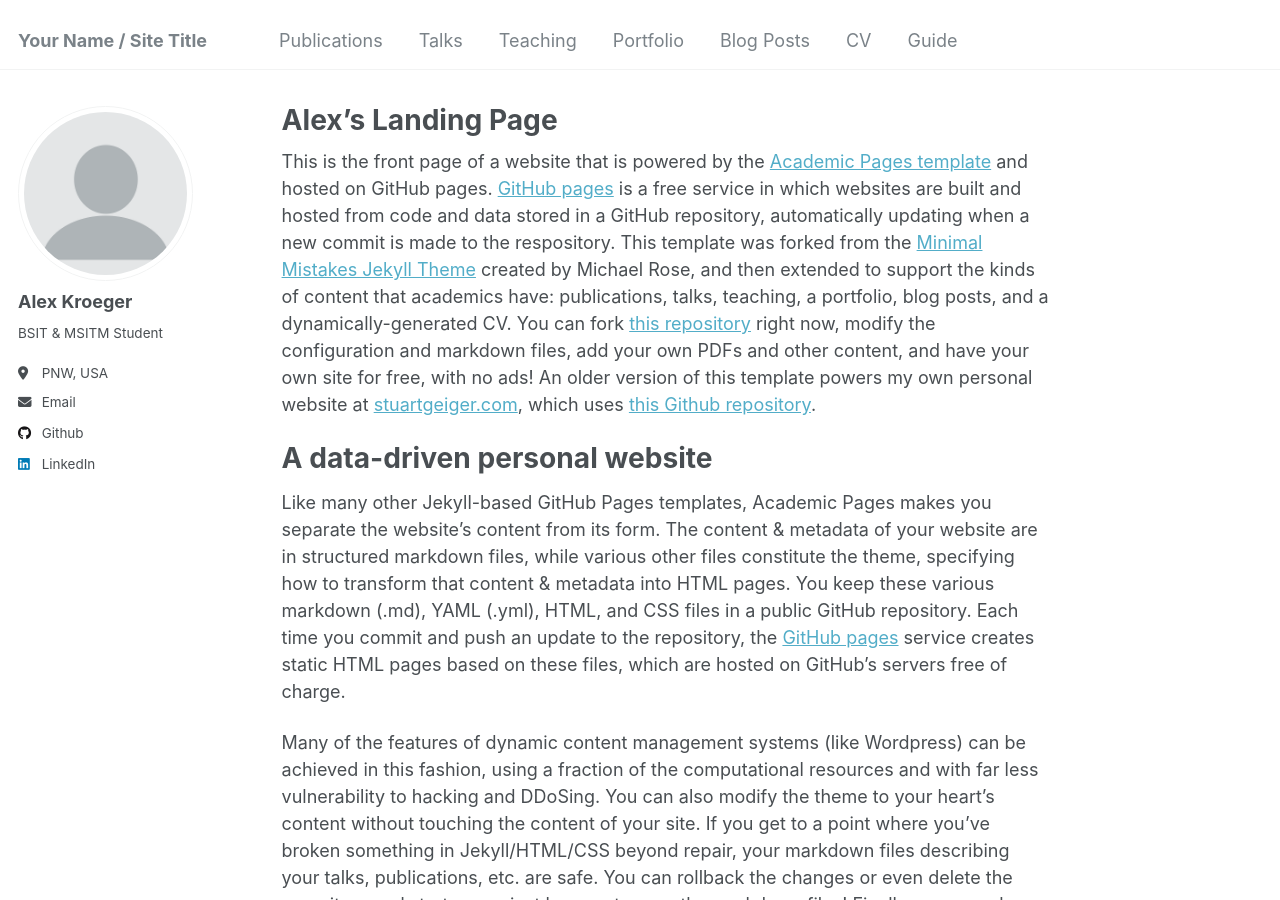
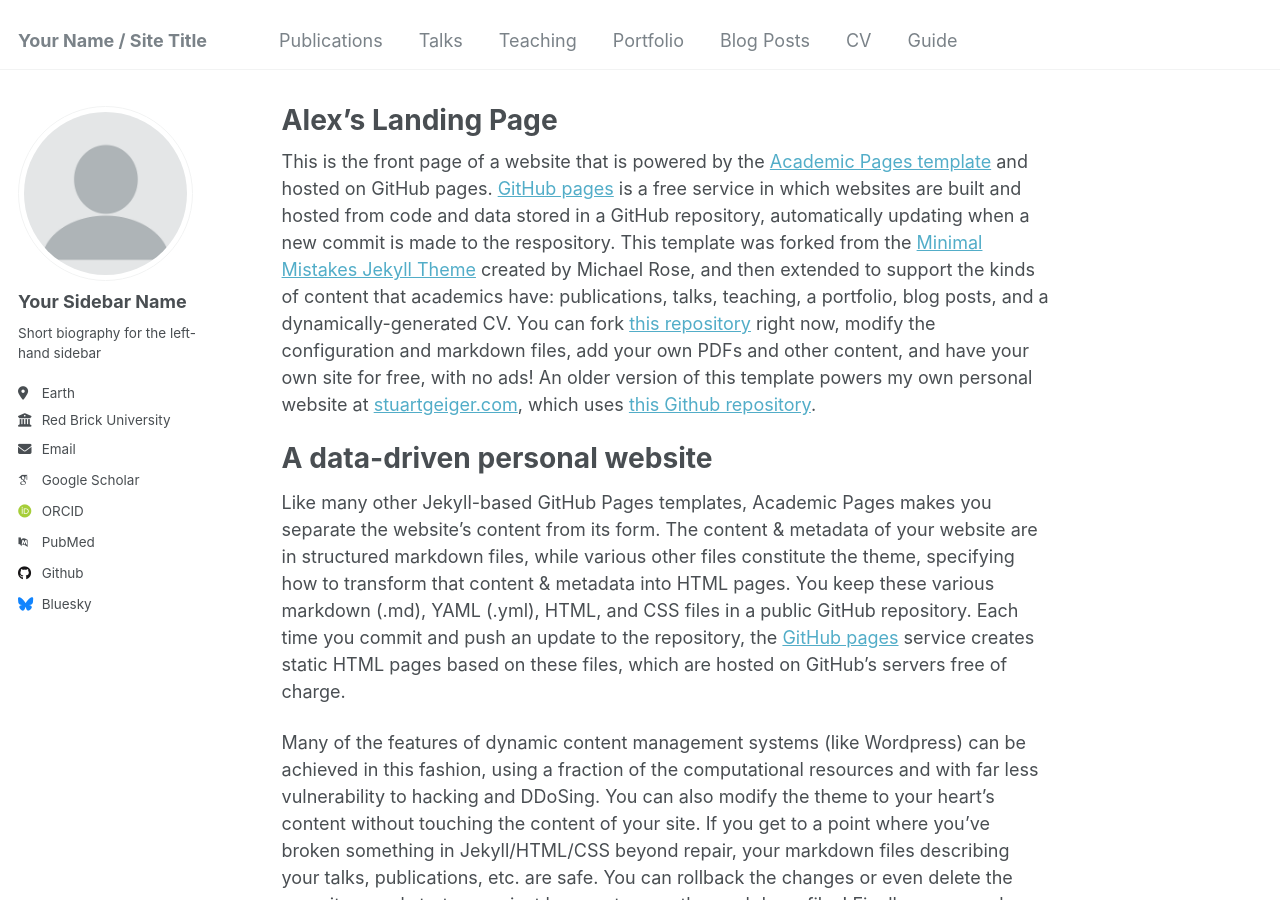
Before and after one commit to akroeger1984/akroeger.github.io, a Jekyll site: the page built from _pages/about.md, in a window 1280 px wide and 900 px high. Built offline with Jekyll 4.4.1, drawn with Linux system fonts in a browser that asks for light colours; some web fonts are replaced.

Commit message:
Revert "Added details"
This reverts commit cf50e7d6201431e76d81c27b555a950b7ed7b04b.

```diff
--- a/_config.yml
+++ b/_config.yml
@@ -22,33 +22,33 @@ repository               : "akroeger1984/akroeger1984.github.io"
 author:
   # Biographic information
   avatar           : "profile.png"
-  name             : "Alex Kroeger"
+  name             : "Your Sidebar Name"
   pronouns         : # example: "she/her"
-  bio              : "BSIT & MSITM Student"
-  location         : "PNW, USA"
-  employer         : #"Red Brick University"
+  bio              : "Short biography for the left-hand sidebar"
+  location         : "Earth"
+  employer         : "Red Brick University"
   uri              : # URL
-  email            : "a.kroeger1984@gmail.com"
+  email            : "none@example.org"
 
   # Academic websites
   arxiv            : # URL - Update with the correct link to your profile
-  googlescholar    : #"https://scholar.google.com/citations?user=PS_CX0AAAAAJ"
+  googlescholar    : "https://scholar.google.com/citations?user=PS_CX0AAAAAJ"
   impactstory      : # URL
-  orcid            : #"http://orcid.org/yourorcidurl"
+  orcid            : "http://orcid.org/yourorcidurl"
   semantic         : # URL
-  pubmed           : #"https://www.ncbi.nlm.nih.gov/pubmed/?term=john+snow"
+  pubmed           : "https://www.ncbi.nlm.nih.gov/pubmed/?term=john+snow"
   researchgate     : # URL
 
   # Repositories and software development
   bitbucket        : # Username - Update with your username on the site
   codepen          : # Username
   dribbble         : # Username
-  github           : "akroeger1984" # Username
+  github           : "academicpages"
   kaggle           : # Username
   stackoverflow    : # User number or user number and name (i.e., use "1" or "1/jeff-atwood")
 
   # Social media
-  bluesky          : #"bsky.app" # Replace this with you Bluesky username
+  bluesky          : "bsky.app" # Replace this with you Bluesky username
   facebook         : # Username
   flickr           : # Username
   foursquare       : # Username
@@ -57,7 +57,7 @@ author:
   keybase          : # Username
   instagram        : # Username
   lastfm           : # Username
-  linkedin         : alexkroeger1984 # Username
+  linkedin         : # Username
   mastodon         : # URL
   medium           : # URL
   pinterest        : # Username
```
